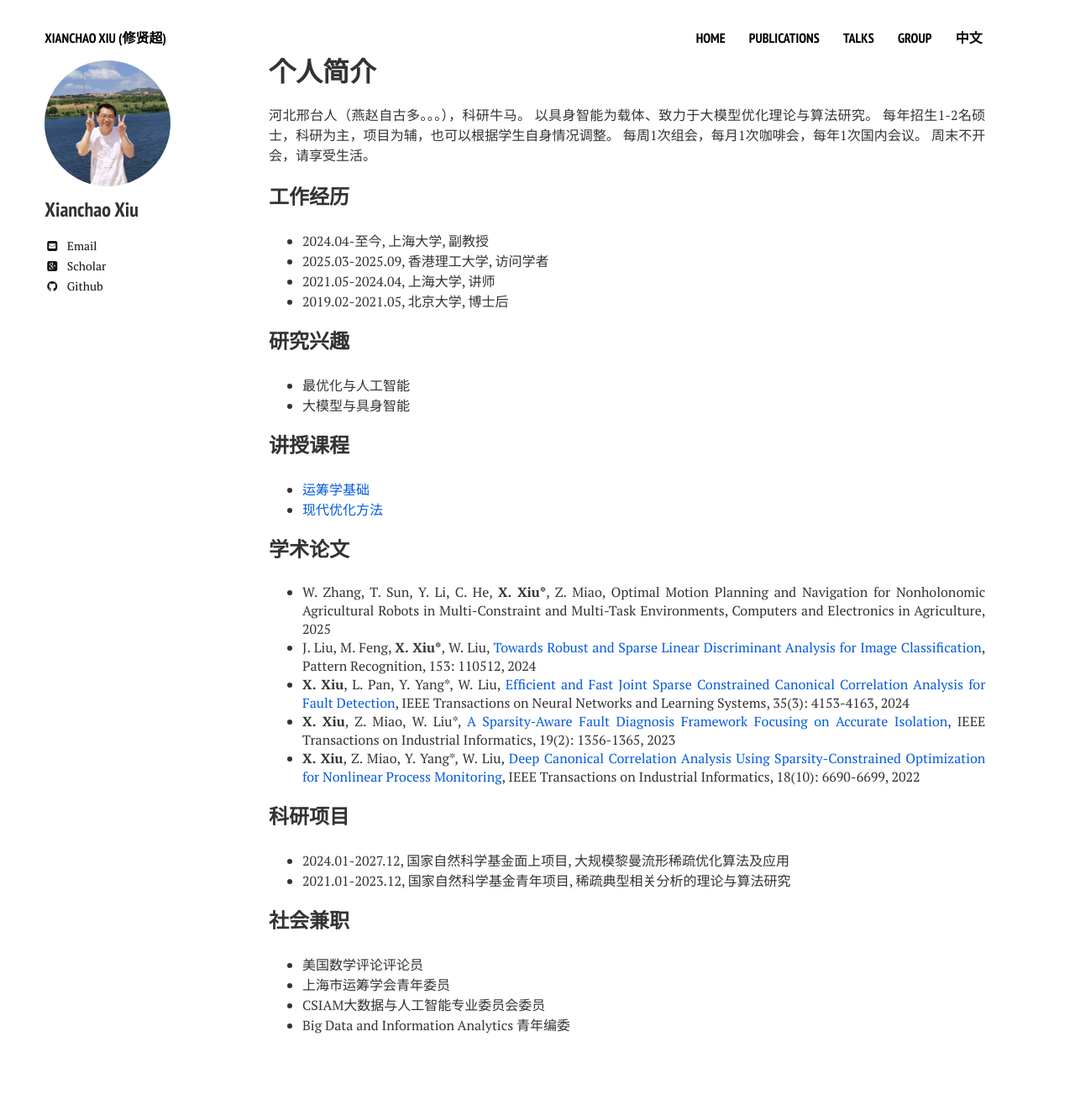
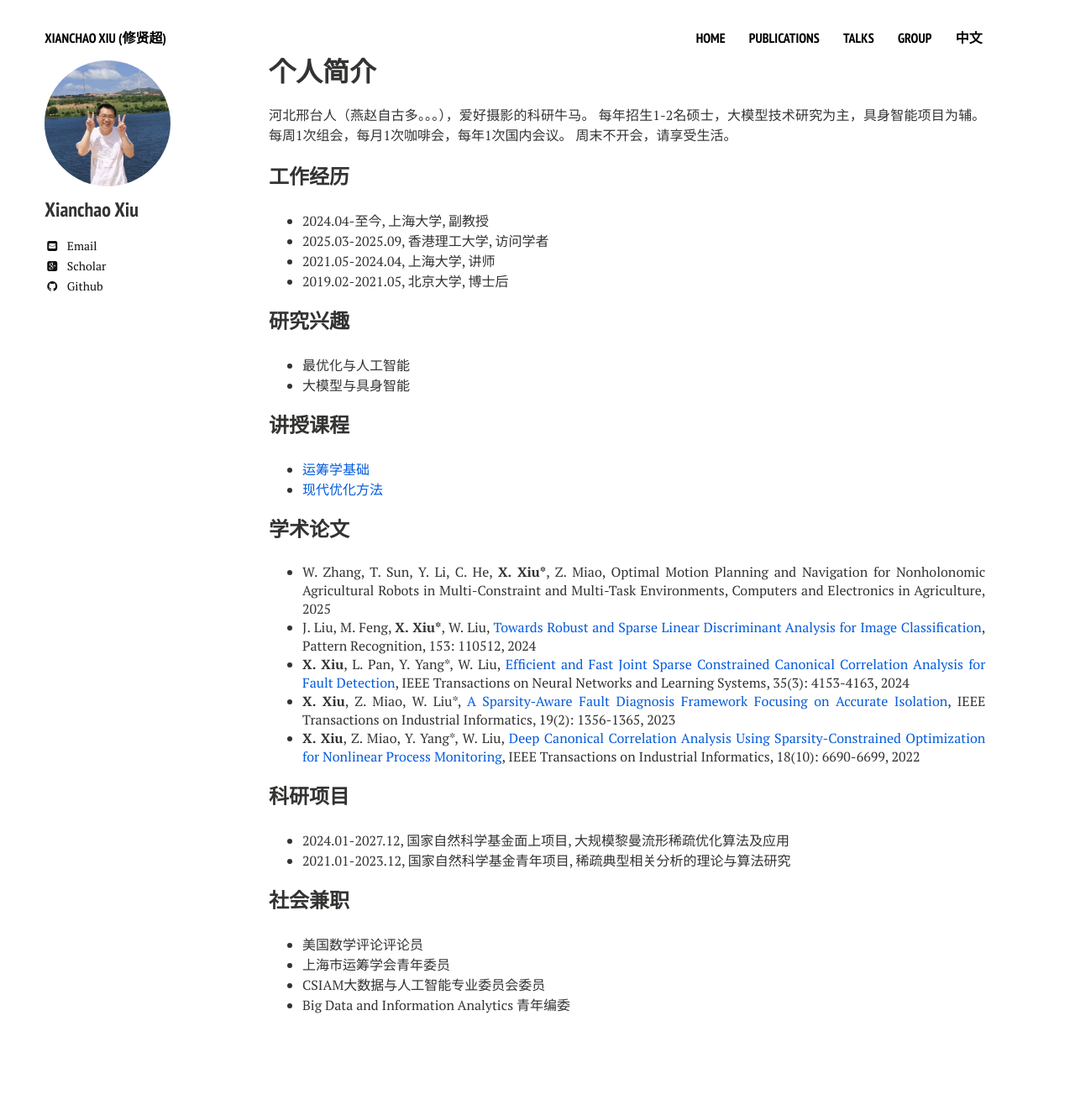
Before and after one commit to xianchaoxiu/xianchaoxiu.github.io, a Jekyll site: the page built from chinese/index.md, in a window 1280 px wide. Shown: the whole page at 84% size. Built offline with Jekyll 4.4.1, drawn with Linux system fonts in a browser that asks for light colours; nearby versions of some CDN libraries; after the commit the page ends 1304 px from its top, so only the background shows below that.

Commit message:
Update index.md

```diff
--- a/chinese/index.md
+++ b/chinese/index.md
@@ -7,9 +7,8 @@ comments: false
 share: false
 ---
 
-河北邢台人（燕赵自古多。。。），科研牛马。
-以具身智能为载体、致力于大模型优化理论与算法研究。
-每年招生1-2名硕士，科研为主，项目为辅，也可以根据学生自身情况调整。
+河北邢台人（燕赵自古多。。。），爱好摄影的科研牛马。
+每年招生1-2名硕士，大模型技术研究为主，具身智能项目为辅。
 每周1次组会，每月1次咖啡会，每年1次国内会议。
 周末不开会，请享受生活。
 
```
